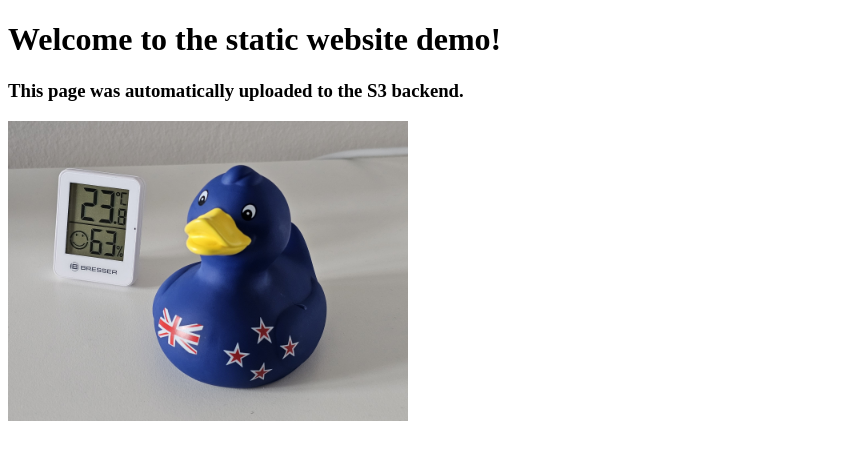
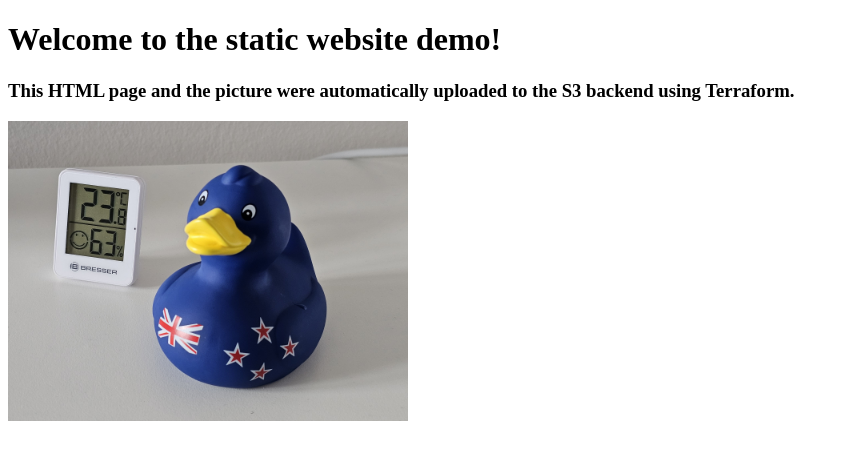
Before and after one commit to swbergmann/AWS-website, a plain HTML site: page s3_content/index.html in a window 1280 px wide. Shown: the whole page, without its empty margins (0-849 px from the left). Drawn offline with Linux system fonts and the light colour scheme.

Commit message:
make website text more informative

```diff
--- a/s3_content/index.html
+++ b/s3_content/index.html
@@ -6,7 +6,7 @@
     </head>
     <body>
         <h1>Welcome to the static website demo!</h1>
-        <h3>This page was automatically uploaded to the S3 backend.</h3>
+        <h3>This HTML page and the picture were automatically uploaded to the S3 backend using Terraform.</h3>
         <img src="duck.jpeg" alt="Picture of a duck" style="width: 400px;">
     </body>
 </html>
```
